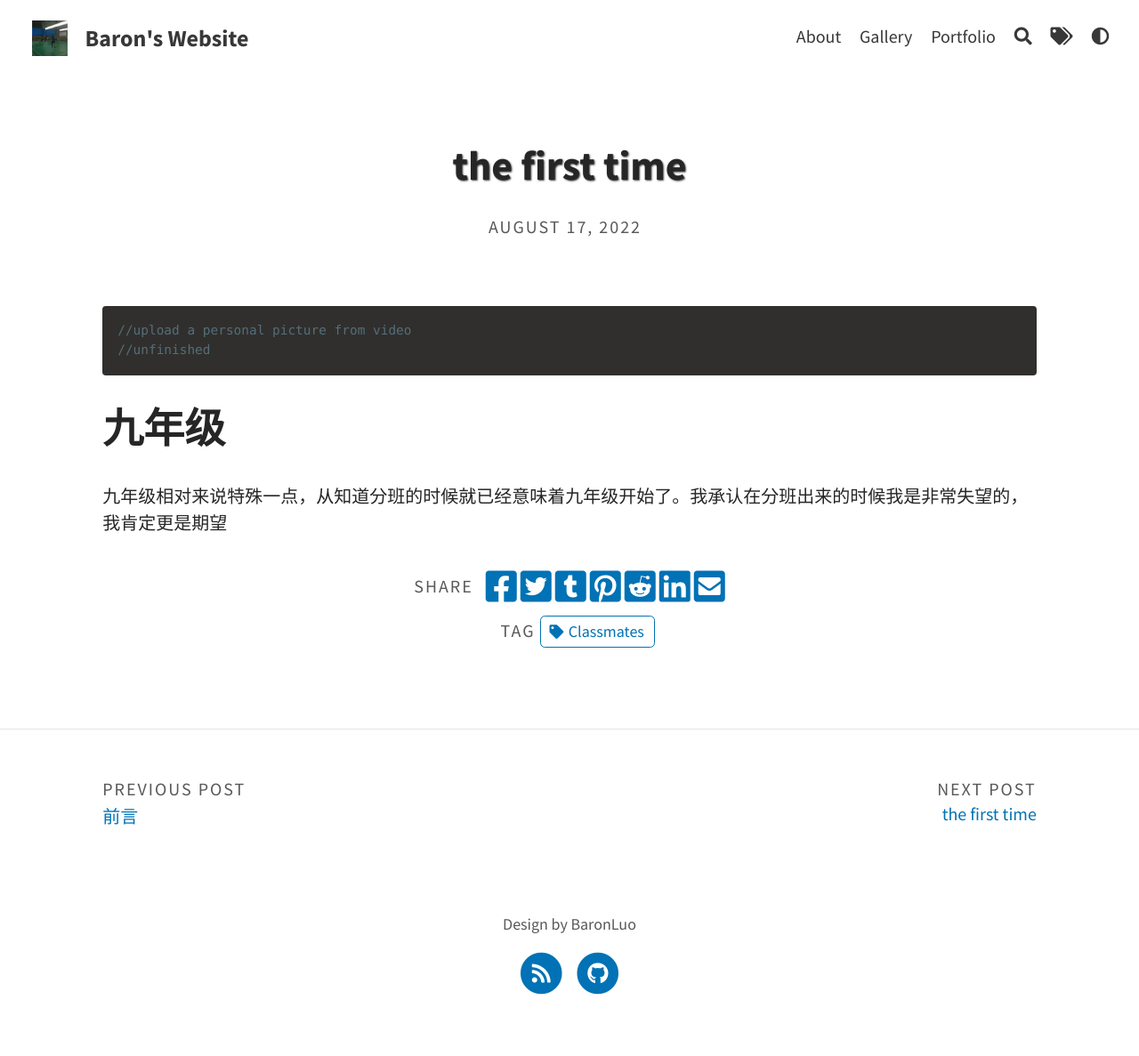
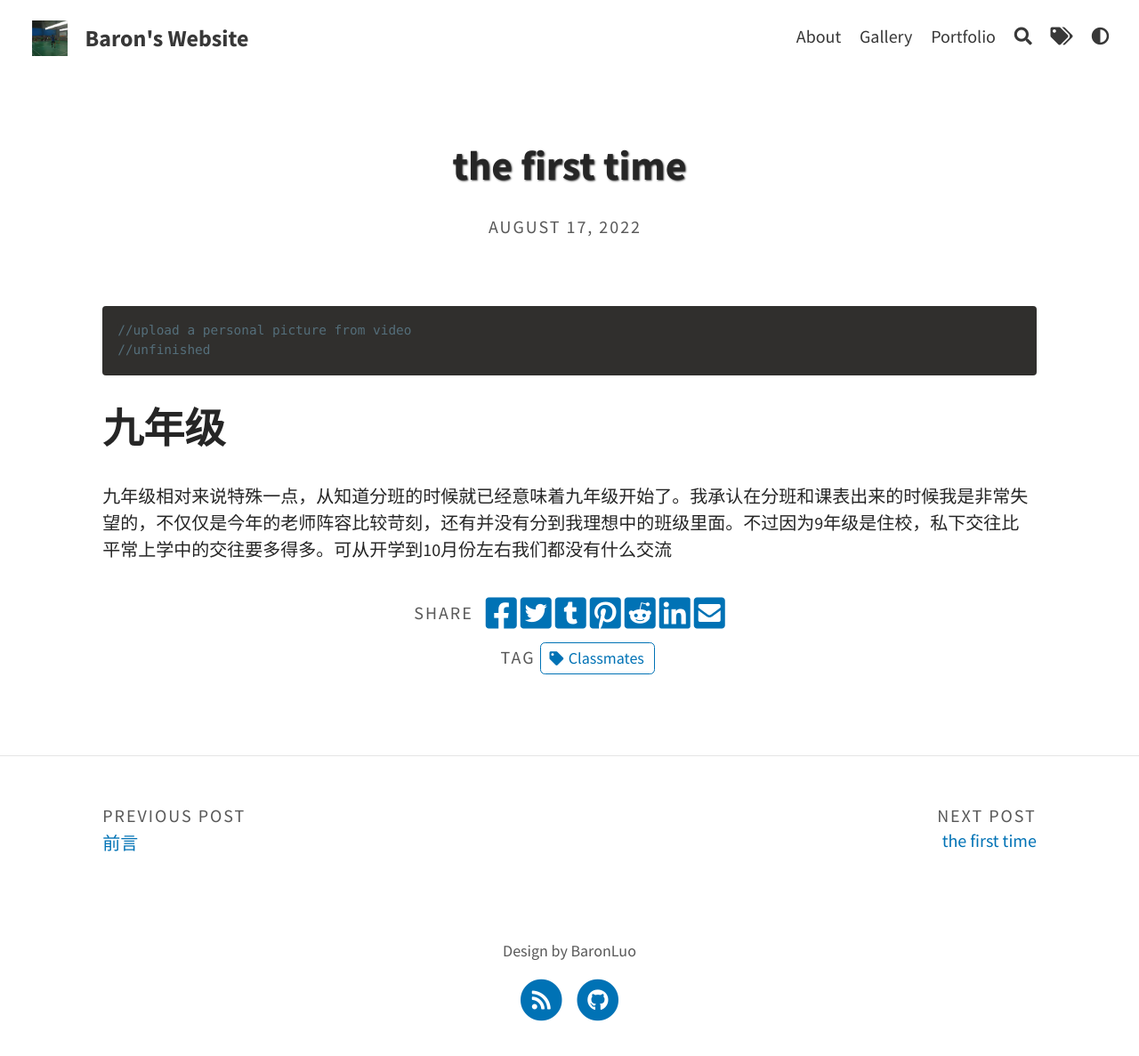
Before and after one commit to BaronLuo2/baronluo2.github.io, a Jekyll site: the page built from _portfolio/grade-9.md, in a window 1280 px wide. Shown: the whole page at 89% size. Built offline with Jekyll 4.4.1, drawn with Linux system fonts in a browser that asks for light colours; before the commit the page ends 1157 px from its top, so only the background shows below that.

Commit message:
update project

````diff
--- a/_portfolio/grade-9.md
+++ b/_portfolio/grade-9.md
@@ -12,4 +12,4 @@ img:
 ```
 
 # 九年级
-九年级相对来说特殊一点，从知道分班的时候就已经意味着九年级开始了。我承认在分班出来的时候我是非常失望的，我肯定更是期望
+九年级相对来说特殊一点，从知道分班的时候就已经意味着九年级开始了。我承认在分班和课表出来的时候我是非常失望的，不仅仅是今年的老师阵容比较苛刻，还有并没有分到我理想中的班级里面。不过因为9年级是住校，私下交往比平常上学中的交往要多得多。可从开学到10月份左右我们都没有什么交流
````
